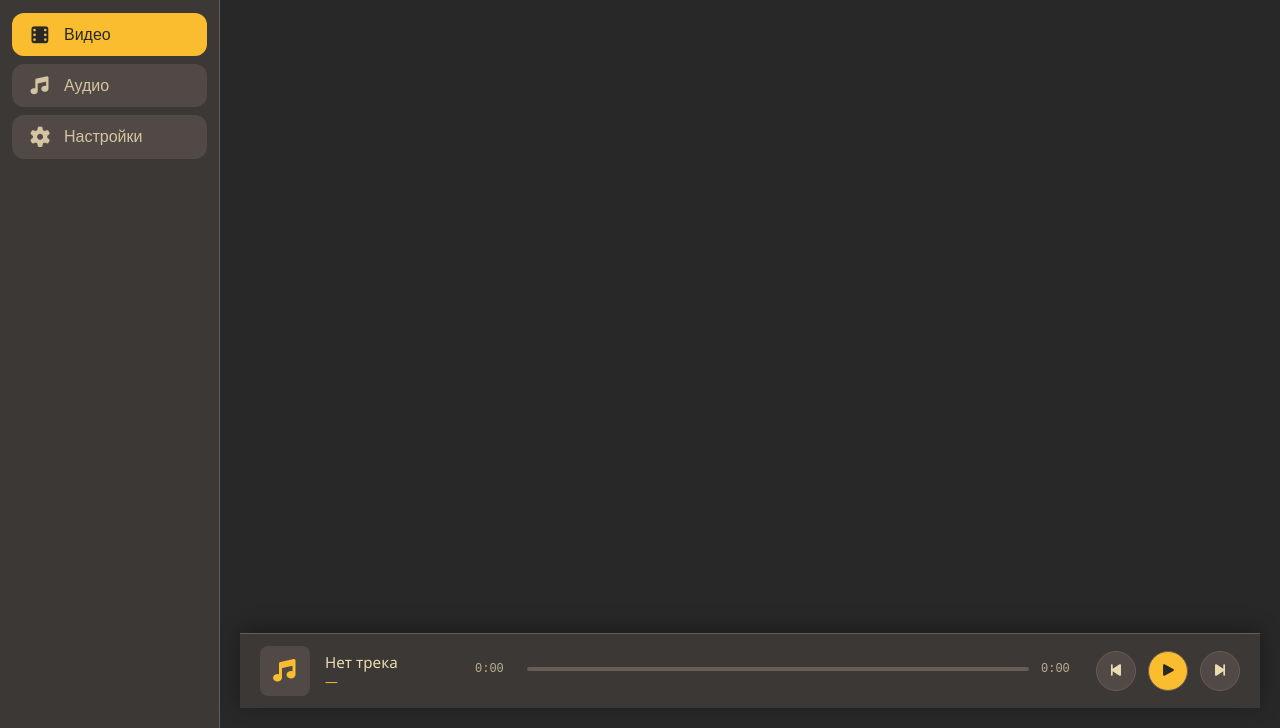
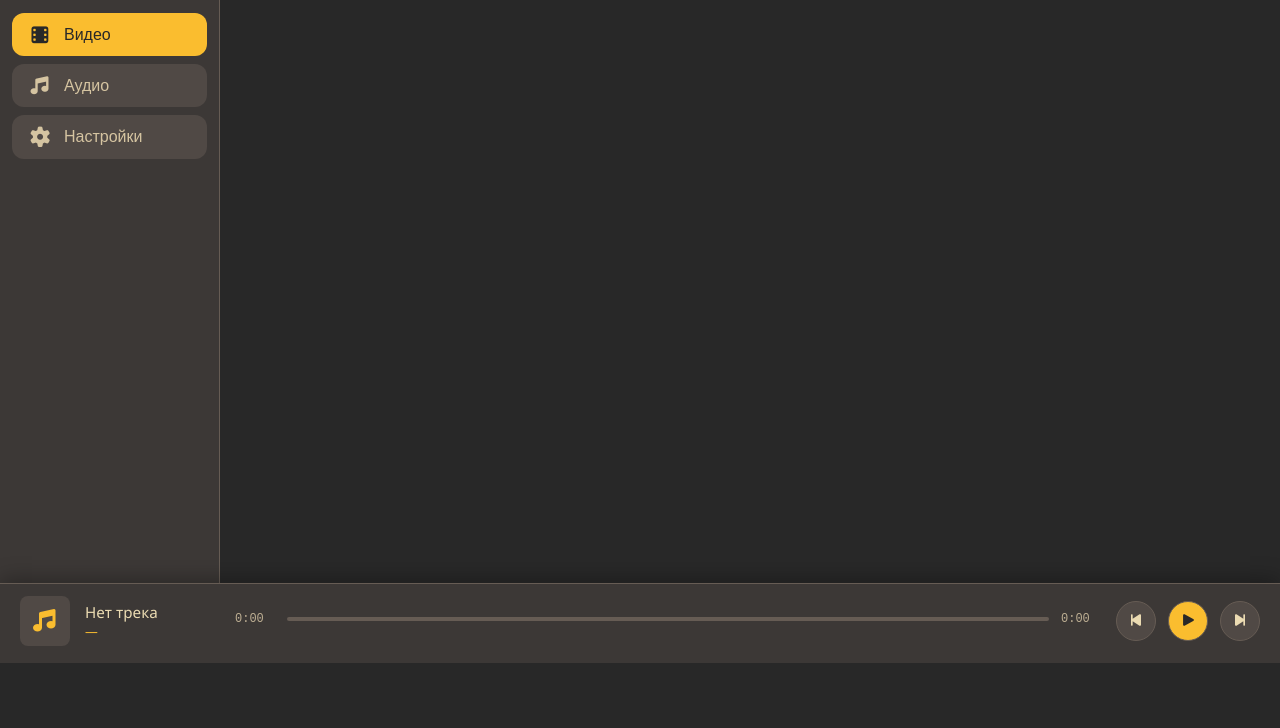
Before and after one commit to gentle-av/MediaPlayer, a website with bundled scripts: page index.html in a window 1280 px wide. Shown: the part 137-865 px from the top of the page. After the commit the page ends 800 px from the top, so only its background shows below. Built offline with nearby package versions, Linux system fonts and the light colour scheme; files whose address does not match are found by name.

Commit message:
rise Player

```diff
--- a/css/layout/grid.css
+++ b/css/layout/grid.css
@@ -1,10 +1,5 @@
 .content-grid {
   flex: 1;
+  max-height: calc(100% - 75px); /* Явно ограничиваем высоту за вычетом плеера */
   overflow-y: auto;
-  padding: 20px;
-  /* padding-bottom: 30px; */
-  display: grid;
-  grid-template-columns: repeat(auto-fill, minmax(200px, 1fr));
-  gap: 15px;
-  align-content: start;
 }
--- a/css/layout/layout.css
+++ b/css/layout/layout.css
@@ -1,12 +1,16 @@
-.app {
+.app-container {
   display: flex;
-  flex-direction: row;
+  flex-direction: column;
   height: 100vh;
   overflow: hidden;
 }
 
-.sidebar {
-  flex-shrink: 0;
+.body-wrapper {
+  display: flex;
+  flex-direction: column;
+  flex: 1;
+  overflow: hidden;
+  min-height: 0;
 }
 
 .main-content {
@@ -14,14 +18,6 @@
   flex-direction: row;
   flex: 1;
   overflow: hidden;
-  width: 100%;
-  min-height: 0;
-}
-
-.scrollable-content {
-  flex: 1;
-  overflow-y: auto;
-  overflow-x: hidden;
   min-height: 0;
 }
 
--- a/css/layout/sidebar.css
+++ b/css/layout/sidebar.css
@@ -4,7 +4,7 @@
   display: flex;
   flex-direction: column;
   flex-shrink: 0;
-  height: 100vh;
+  height: 100%;
   overflow-y: auto;
   border-right: 1px solid var(--bg3);
   z-index: 100;
--- a/css/players/universal-player.css
+++ b/css/players/universal-player.css
@@ -665,3 +665,52 @@
     padding-right: max(20px, env(safe-area-inset-right));
   }
 }
+
+/* Добавьте или исправьте в layout.css */
+.app-container {
+  display: flex;
+  flex-direction: column;
+  height: 100vh;
+  overflow: hidden;
+}
+
+.body-wrapper {
+  display: flex;
+  flex-direction: column;
+  flex: 1;
+  overflow: hidden;
+  min-height: 0;
+}
+
+.main-content {
+  display: flex;
+  flex-direction: row;
+  flex: 1;
+  overflow: hidden;
+  min-height: 0;
+}
+
+.content-area {
+  flex: 1;
+  overflow-y: auto;
+  overflow-x: hidden;
+  padding: 20px;
+  min-height: 0;
+  background: var(--bg0);
+}
+
+.universal-bottom-player {
+  flex-shrink: 0;
+  display: none;
+  width: 100%;
+  background: var(--bg1);
+  border-top: 1px solid var(--bg3);
+  padding: 12px 20px;
+  box-sizing: border-box;
+  min-height: 80px;
+}
+
+.universal-bottom-player.visible {
+  display: flex;
+  flex-direction: column;
+}
--- a/src/gui/ContentManager.ts
+++ b/src/gui/ContentManager.ts
@@ -1,21 +1,4 @@
-import { Player } from './Player.js';
-
 export class ContentManager {
-  private player: Player;
-  private playerElement: HTMLElement | null = null;
-
-  constructor() {
-    this.player = new Player();
-  }
-
-  private getPlayer(): HTMLElement {
-    if (!this.playerElement) {
-      this.playerElement = this.player.render();
-      this.playerElement.classList.remove('visible');
-    }
-    return this.playerElement;
-  }
-
   private createContent(label: string, icon: string): HTMLElement {
     const container = document.createElement('div');
     Object.assign(container.style, {
@@ -33,9 +16,6 @@ export class ContentManager {
       padding: '20px'
     });
     container.appendChild(grid);
-    const player = this.getPlayer();
-    player.classList.add('visible');
-    container.appendChild(player);
     return container;
   }
 
@@ -48,9 +28,6 @@ export class ContentManager {
   }
 
   getSettingsContent(): HTMLElement {
-    if (this.playerElement) {
-      this.playerElement.classList.remove('visible');
-    }
     const settingsGrid = document.createElement('div');
     settingsGrid.className = 'content-grid';
     settingsGrid.textContent = '⚙️ Контент для Настроек';
--- a/src/gui/MainFrame.ts
+++ b/src/gui/MainFrame.ts
@@ -58,6 +58,8 @@ export class MainFrame {
     app.className = 'app-container';
     const headerElement = this.header.render();
     app.appendChild(headerElement);
+    const bodyWrapper = document.createElement('div');
+    bodyWrapper.className = 'body-wrapper';
     const mainContent = document.createElement('div');
     mainContent.className = 'main-content';
     const sidebarElement = this.sidebar.render();
@@ -65,10 +67,25 @@ export class MainFrame {
     this.contentArea = document.createElement('div');
     this.contentArea.className = 'content-area';
     mainContent.appendChild(this.contentArea);
+    bodyWrapper.appendChild(mainContent);
+    const playerElement = this.player.render();
+    playerElement.classList.add('visible');
+    bodyWrapper.appendChild(playerElement);
+    app.appendChild(bodyWrapper);
     this.updateContent(this.currentTab);
-    app.appendChild(mainContent);
-    const playerElement = this.player.render();
-    app.appendChild(playerElement);
+    console.log('=== DOM STRUCTURE ===');
+    console.log('app:', app);
+    console.log('app children:', app.children);
+    console.log('bodyWrapper:', bodyWrapper);
+    console.log('bodyWrapper children:', bodyWrapper.children);
+    console.log('mainContent:', mainContent);
+    console.log('mainContent children:', mainContent.children);
+    console.log('sidebarElement:', sidebarElement);
+    console.log('sidebarElement styles:', window.getComputedStyle(sidebarElement));
+    console.log('contentArea:', this.contentArea);
+    console.log('playerElement:', playerElement);
+    console.log('playerElement styles:', window.getComputedStyle(playerElement));
+    console.log('=====================');
     return app;
   }
 }
```
Also changed, not shown: dist/gui/ContentManager.js, dist/gui/MainFrame.js, 2 other files.
